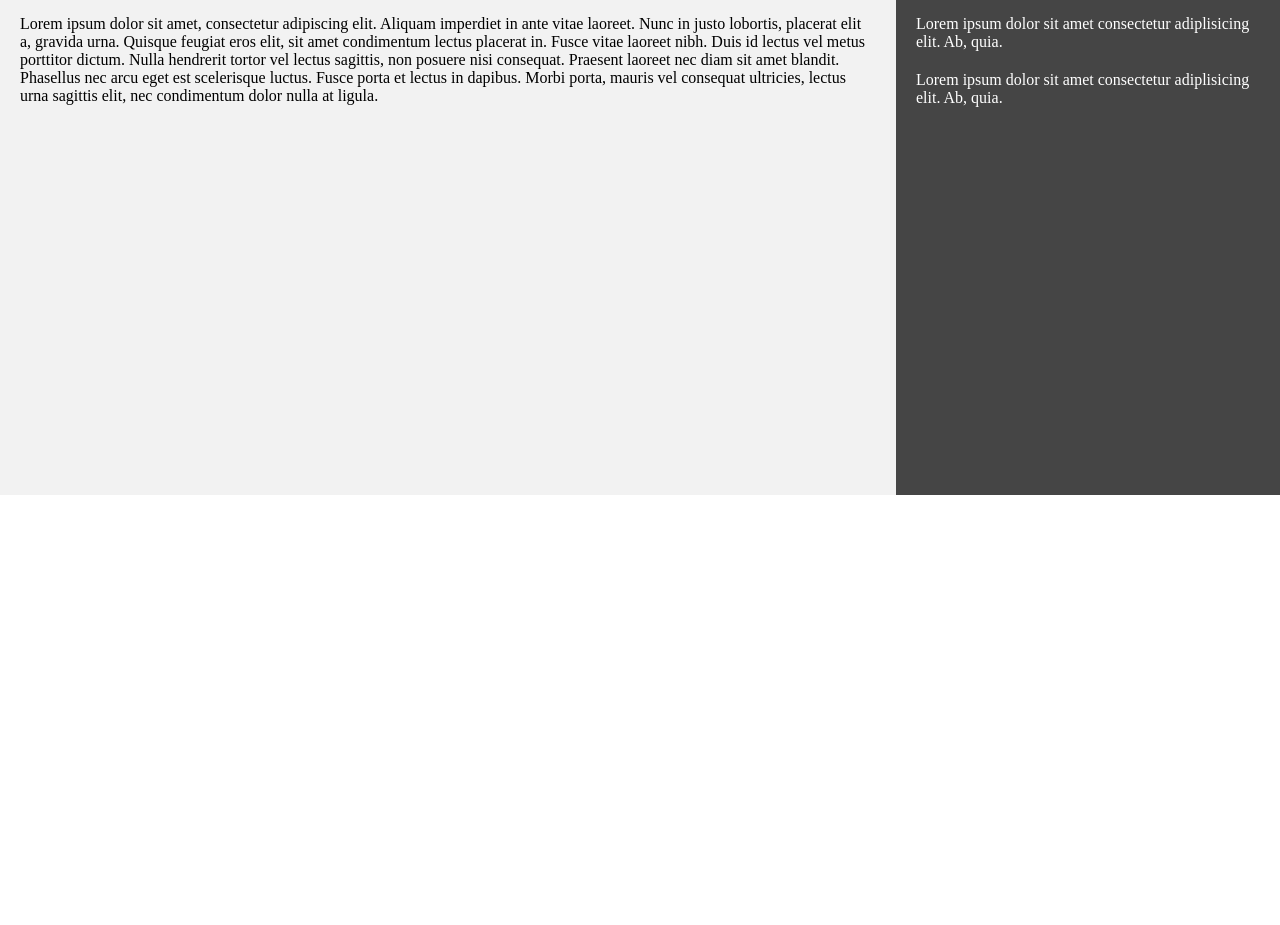
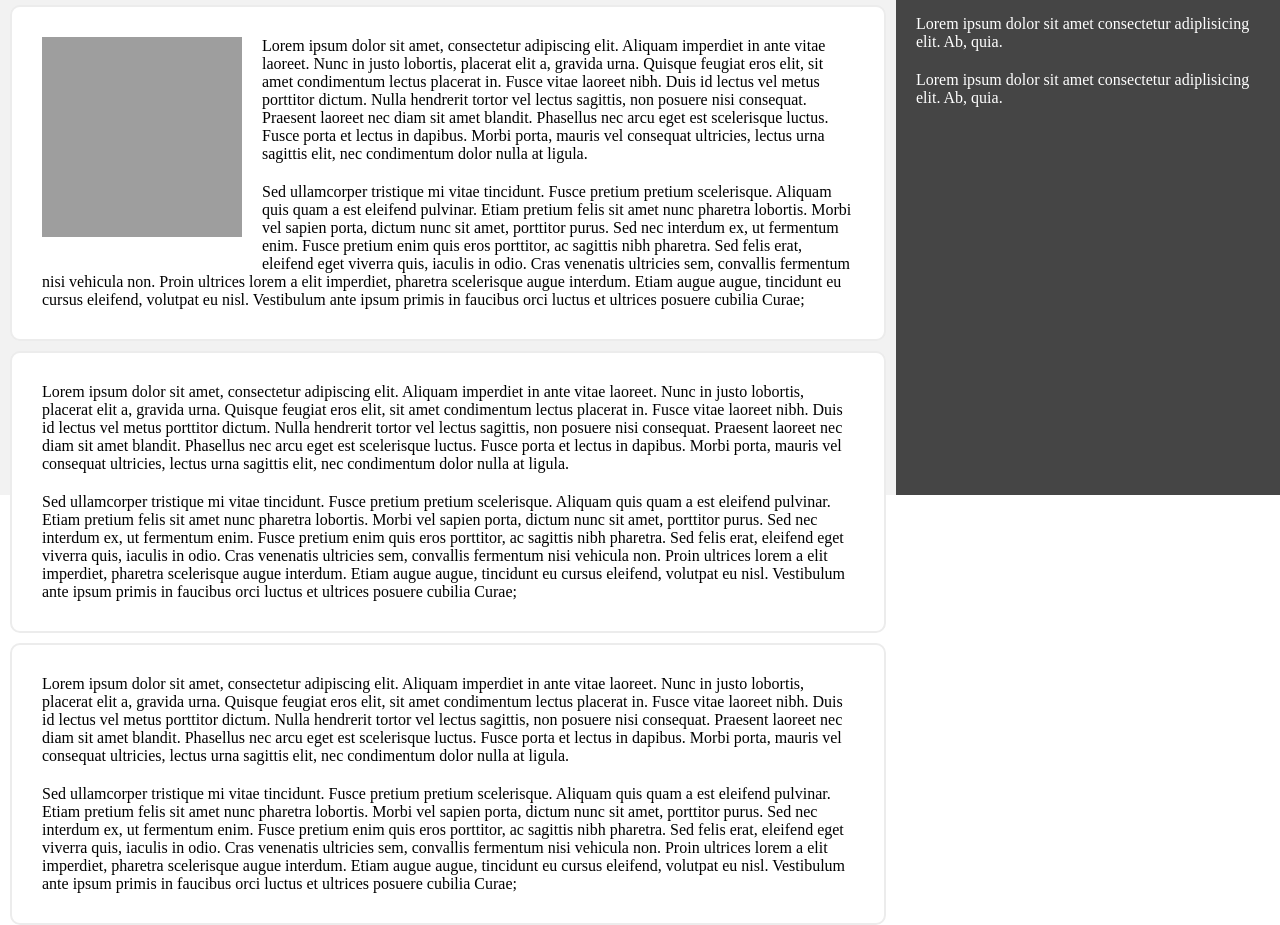
Before and after one commit to egstanka/Lab-1, a plain HTML site: page blog.html in a window 1280 px wide. Shown: the part 105-1030 px from the top of the page. Before the commit the page ends 800 px from the top, so only its background shows below. Drawn offline with Linux system fonts and the light colour scheme; grey boxes are pictures that could not be loaded.

Commit message:
added picture to blog and fixed some formatting

```diff
--- a/blog.html
+++ b/blog.html
@@ -24,9 +24,31 @@
 
     <div class="main">
         <div class="content">
-            <p>
-                Lorem ipsum dolor sit amet, consectetur adipiscing elit. Aliquam imperdiet in ante vitae laoreet. Nunc in justo lobortis, placerat elit a, gravida urna. Quisque feugiat eros elit, sit amet condimentum lectus placerat in. Fusce vitae laoreet nibh. Duis id lectus vel metus porttitor dictum. Nulla hendrerit tortor vel lectus sagittis, non posuere nisi consequat. Praesent laoreet nec diam sit amet blandit. Phasellus nec arcu eget est scelerisque luctus. Fusce porta et lectus in dapibus. Morbi porta, mauris vel consequat ultricies, lectus urna sagittis elit, nec condimentum dolor nulla at ligula.
-            </p>
+            <div class="blog-post">
+                <img src="http://lorempixel.com/200/200" />
+                <p>
+                    Lorem ipsum dolor sit amet, consectetur adipiscing elit. Aliquam imperdiet in ante vitae laoreet. Nunc in justo lobortis, placerat elit a, gravida urna. Quisque feugiat eros elit, sit amet condimentum lectus placerat in. Fusce vitae laoreet nibh. Duis id lectus vel metus porttitor dictum. Nulla hendrerit tortor vel lectus sagittis, non posuere nisi consequat. Praesent laoreet nec diam sit amet blandit. Phasellus nec arcu eget est scelerisque luctus. Fusce porta et lectus in dapibus. Morbi porta, mauris vel consequat ultricies, lectus urna sagittis elit, nec condimentum dolor nulla at ligula.
+                </p>
+                <p>
+                    Sed ullamcorper tristique mi vitae tincidunt. Fusce pretium pretium scelerisque. Aliquam quis quam a est eleifend pulvinar. Etiam pretium felis sit amet nunc pharetra lobortis. Morbi vel sapien porta, dictum nunc sit amet, porttitor purus. Sed nec interdum ex, ut fermentum enim. Fusce pretium enim quis eros porttitor, ac sagittis nibh pharetra. Sed felis erat, eleifend eget viverra quis, iaculis in odio. Cras venenatis ultricies sem, convallis fermentum nisi vehicula non. Proin ultrices lorem a elit imperdiet, pharetra scelerisque augue interdum. Etiam augue augue, tincidunt eu cursus eleifend, volutpat eu nisl. Vestibulum ante ipsum primis in faucibus orci luctus et ultrices posuere cubilia Curae;
+                </p>
+            </div>
+            <div class="blog-post">
+                <p>
+                    Lorem ipsum dolor sit amet, consectetur adipiscing elit. Aliquam imperdiet in ante vitae laoreet. Nunc in justo lobortis, placerat elit a, gravida urna. Quisque feugiat eros elit, sit amet condimentum lectus placerat in. Fusce vitae laoreet nibh. Duis id lectus vel metus porttitor dictum. Nulla hendrerit tortor vel lectus sagittis, non posuere nisi consequat. Praesent laoreet nec diam sit amet blandit. Phasellus nec arcu eget est scelerisque luctus. Fusce porta et lectus in dapibus. Morbi porta, mauris vel consequat ultricies, lectus urna sagittis elit, nec condimentum dolor nulla at ligula.
+                </p>
+                <p>
+                    Sed ullamcorper tristique mi vitae tincidunt. Fusce pretium pretium scelerisque. Aliquam quis quam a est eleifend pulvinar. Etiam pretium felis sit amet nunc pharetra lobortis. Morbi vel sapien porta, dictum nunc sit amet, porttitor purus. Sed nec interdum ex, ut fermentum enim. Fusce pretium enim quis eros porttitor, ac sagittis nibh pharetra. Sed felis erat, eleifend eget viverra quis, iaculis in odio. Cras venenatis ultricies sem, convallis fermentum nisi vehicula non. Proin ultrices lorem a elit imperdiet, pharetra scelerisque augue interdum. Etiam augue augue, tincidunt eu cursus eleifend, volutpat eu nisl. Vestibulum ante ipsum primis in faucibus orci luctus et ultrices posuere cubilia Curae;
+                </p>
+            </div>
+            <div class="blog-post">
+                <p>
+                    Lorem ipsum dolor sit amet, consectetur adipiscing elit. Aliquam imperdiet in ante vitae laoreet. Nunc in justo lobortis, placerat elit a, gravida urna. Quisque feugiat eros elit, sit amet condimentum lectus placerat in. Fusce vitae laoreet nibh. Duis id lectus vel metus porttitor dictum. Nulla hendrerit tortor vel lectus sagittis, non posuere nisi consequat. Praesent laoreet nec diam sit amet blandit. Phasellus nec arcu eget est scelerisque luctus. Fusce porta et lectus in dapibus. Morbi porta, mauris vel consequat ultricies, lectus urna sagittis elit, nec condimentum dolor nulla at ligula.
+                </p>
+                <p>
+                    Sed ullamcorper tristique mi vitae tincidunt. Fusce pretium pretium scelerisque. Aliquam quis quam a est eleifend pulvinar. Etiam pretium felis sit amet nunc pharetra lobortis. Morbi vel sapien porta, dictum nunc sit amet, porttitor purus. Sed nec interdum ex, ut fermentum enim. Fusce pretium enim quis eros porttitor, ac sagittis nibh pharetra. Sed felis erat, eleifend eget viverra quis, iaculis in odio. Cras venenatis ultricies sem, convallis fermentum nisi vehicula non. Proin ultrices lorem a elit imperdiet, pharetra scelerisque augue interdum. Etiam augue augue, tincidunt eu cursus eleifend, volutpat eu nisl. Vestibulum ante ipsum primis in faucibus orci luctus et ultrices posuere cubilia Curae;
+                </p>
+            </div>
         </div>
 
         <div class="sidebar">
--- a/style.css
+++ b/style.css
@@ -16,10 +16,12 @@ body{
 
 h1{
     float: left;
+    margin: 0px;
 }
 
 .navigation{
     float: right;
+    margin: 0px;
 }
 
 ul{
@@ -55,3 +57,16 @@ a:link{
 p{
     margin: 20px;
 }
+
+.blog-post{
+    margin: 10px;
+    background-color: #ffffff;
+    border: 2px solid #ECECEC;
+    border-radius: 10px;
+    padding: 10px;
+}
+
+img{
+    float: left;
+    margin: 20px;
+}
```
